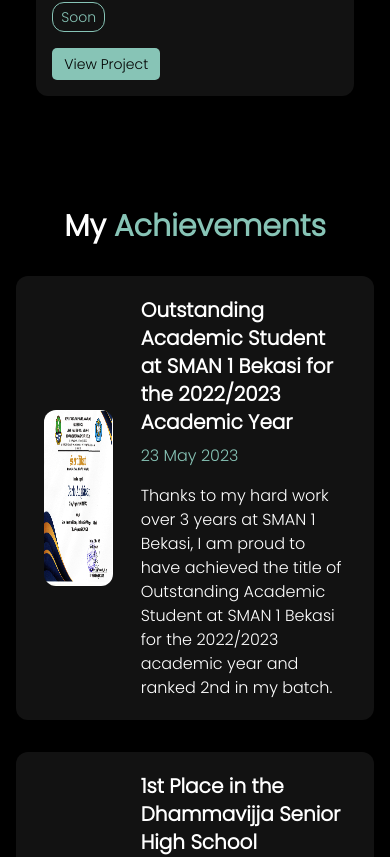
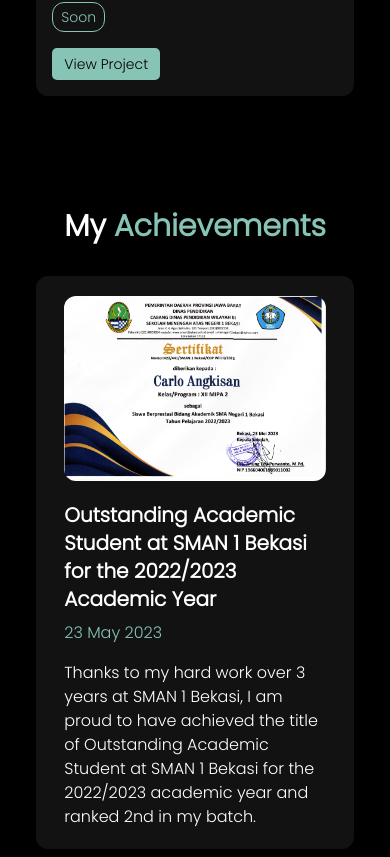
Before and after one commit to carllix/Portofolio-Website, a Next.js app: page / in a window 390 px wide. Shown: the part 4213-5070 px from the top of the page. Built offline with nearby package versions, Linux system fonts and the light colour scheme.

Commit message:
feat: add responsive AchievementsSection

```diff
--- a/src/components/AchievementsSection.tsx
+++ b/src/components/AchievementsSection.tsx
@@ -26,17 +26,17 @@ const achievements: Achievement[] = [
 
 const CardAchievement = ({title, date, desc, image}: Achievement) => {
   return (
-    <div className="bg-[#121212] rounded-xl flex py-5 px-7 my-8 items-center">
+    <div className="bg-[#121212] rounded-xl flex flex-col md:flex-row py-5 px-7 my-8 items-center">
       <div className="basis-1/4">
         <Image
           src={`/Achievements/${image}`}
           alt={title}
           width={500}
           height={500}
-          className="w-full h-44 rounded-xl"
+          className="w-auto h-full rounded-xl"
         />
       </div>
-      <div className="basis-3/4 ml-7 text-start">
+      <div className="basis-3/4 md:ml-7 text-start mt-5 md:mt-0">
         <p className="font-bold text-xl">{title}</p>
         <p className="mt-2 text-[rgb(135,196,182)]">{date}</p>
         <p className="mt-4 font-sm">{desc}</p>
@@ -46,7 +46,10 @@ const CardAchievement = ({title, date, desc, image}: Achievement) => {
 }
 export default function AchievementsSection() {
   return (
-    <div className="w-11/12 mx-auto pt-20 text-center" id="achievements">
+    <div
+      className="w-11/12 mx-auto pt-20 text-center px-5 md:px-0"
+      id="achievements"
+    >
       <p className="text-3xl font-black">
         My <span className="text-[rgb(135,196,182)]">Achievements</span>
       </p>
```
